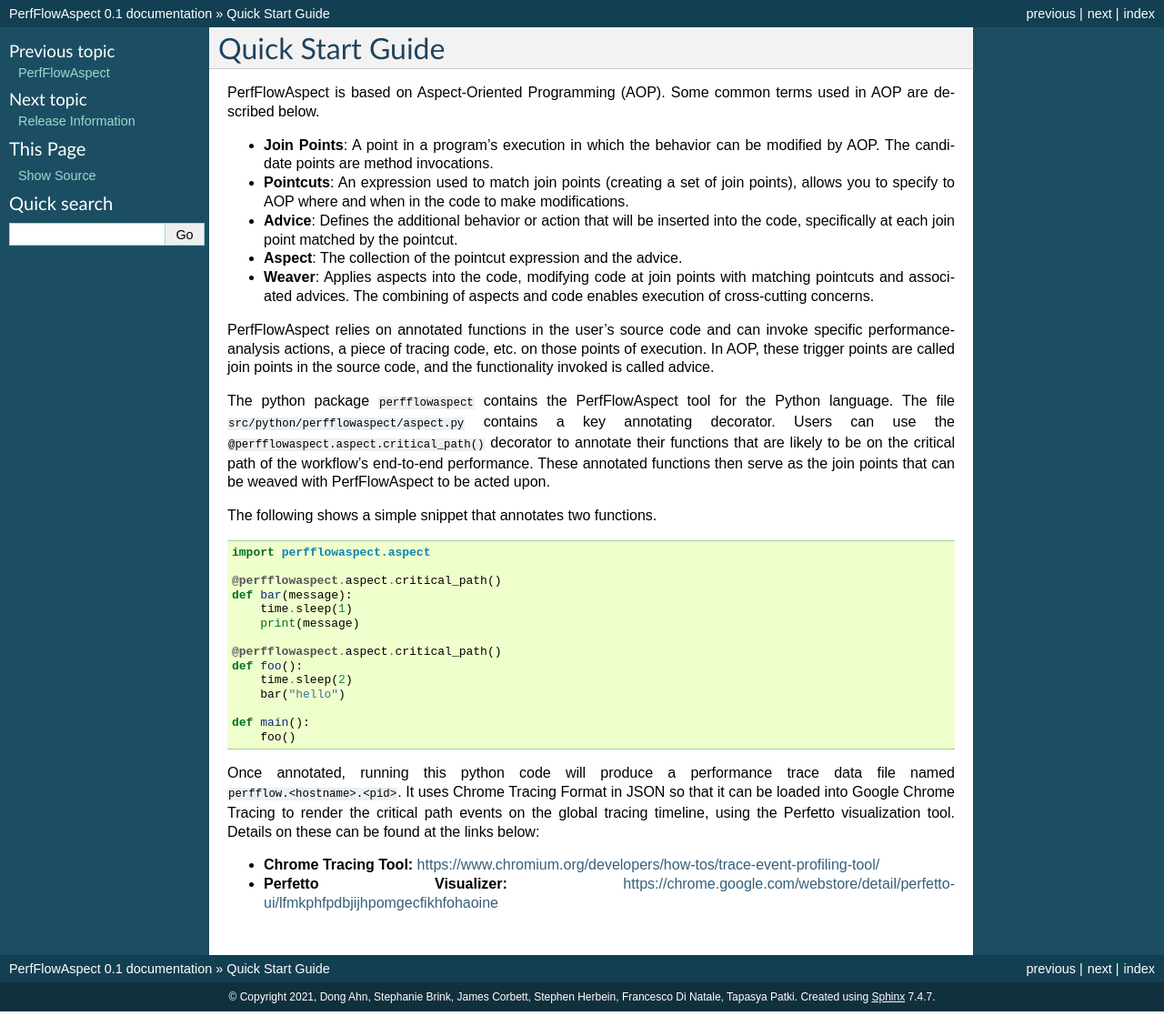
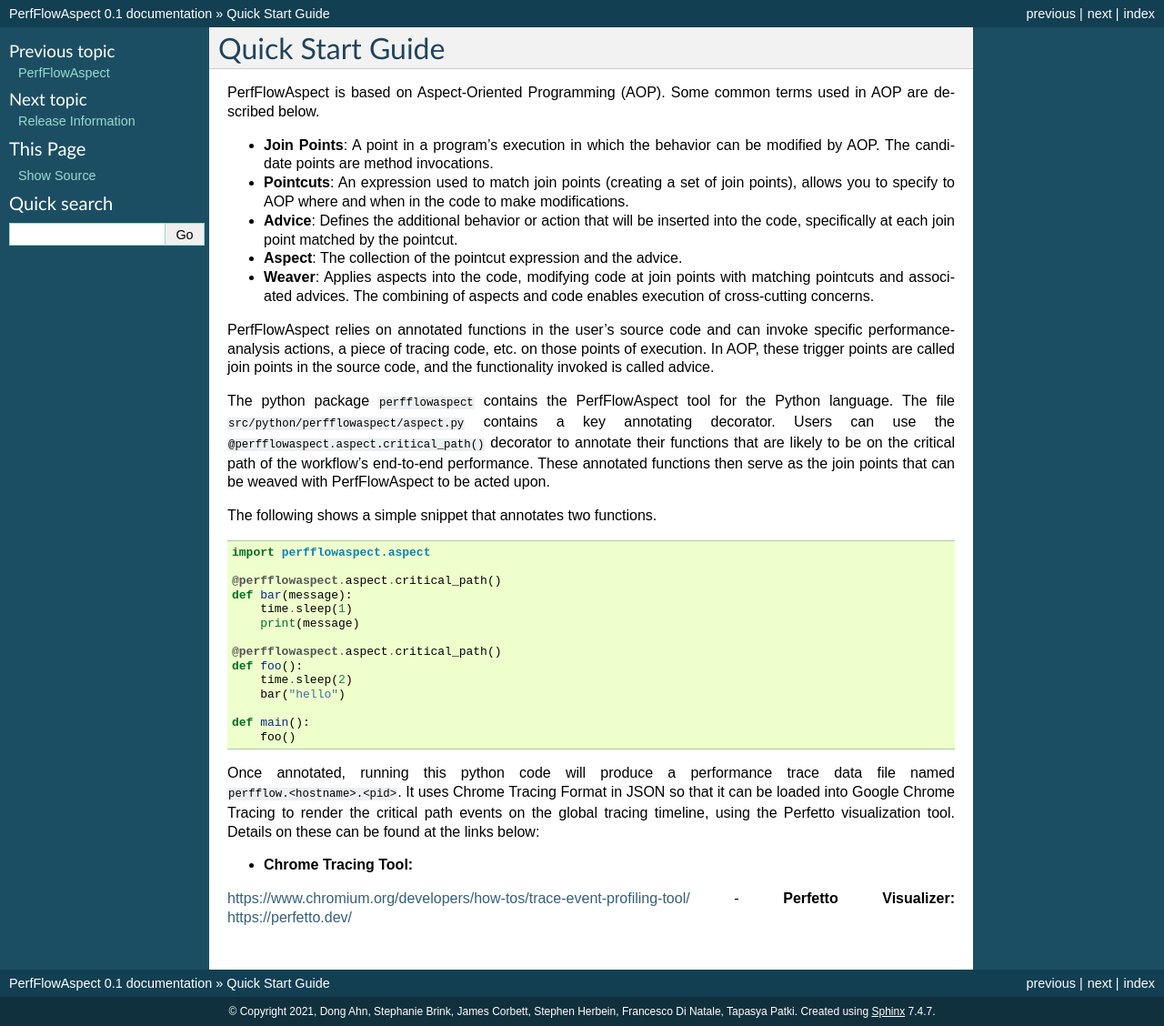
Before and after one commit to flux-framework/PerfFlowAspect, a Sphinx documentation site: the page built from docs/QuickStart.rst, in a window 1280 px wide. Shown: the whole page at 91% size. Built offline with Sphinx 7.4.7, drawn with Linux system fonts in a browser that asks for light colours; part of the change alters nothing that is shown.

Commit message:
update link to perfetto

```diff
--- a/docs/QuickStart.rst
+++ b/docs/QuickStart.rst
@@ -55,12 +55,12 @@ The following shows a simple snippet that annotates two functions.
     def main():
         foo()
 
-
 Once annotated, running this python code will produce a performance trace data
 file named ``perfflow.<hostname>.<pid>``. It uses Chrome Tracing Format in JSON
 so that it can be loaded into Google Chrome Tracing to render the critical path
 events on the global tracing timeline, using the Perfetto visualization tool.
 Details on these can be found at the links below:
 
-- **Chrome Tracing Tool:** https://www.chromium.org/developers/how-tos/trace-event-profiling-tool/
-- **Perfetto Visualizer:** https://chrome.google.com/webstore/detail/perfetto-ui/lfmkphfpdbjijhpomgecfikhfohaoine
+- **Chrome Tracing Tool:**
+https://www.chromium.org/developers/how-tos/trace-event-profiling-tool/
+- **Perfetto Visualizer:** https://perfetto.dev/
```
